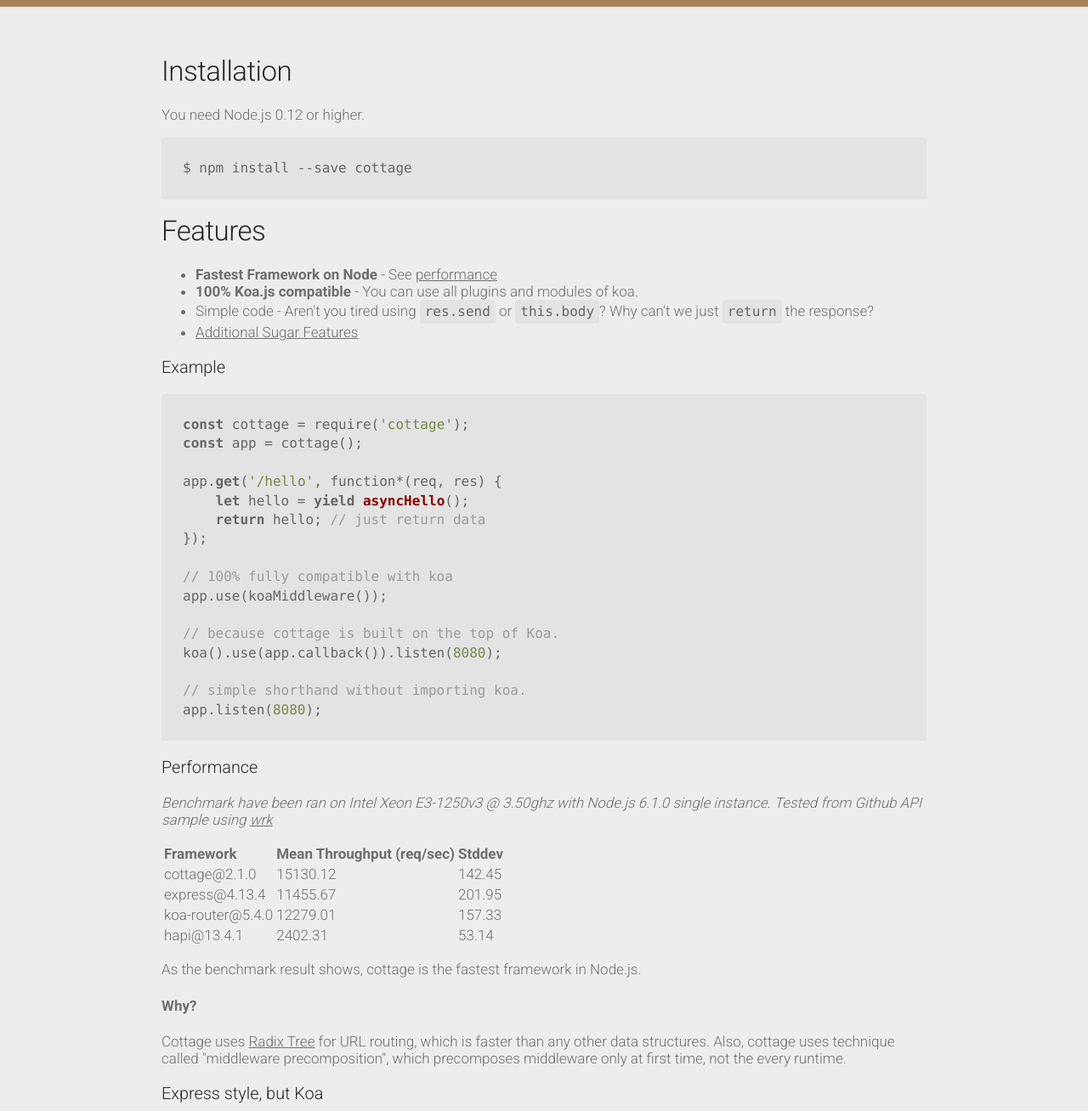
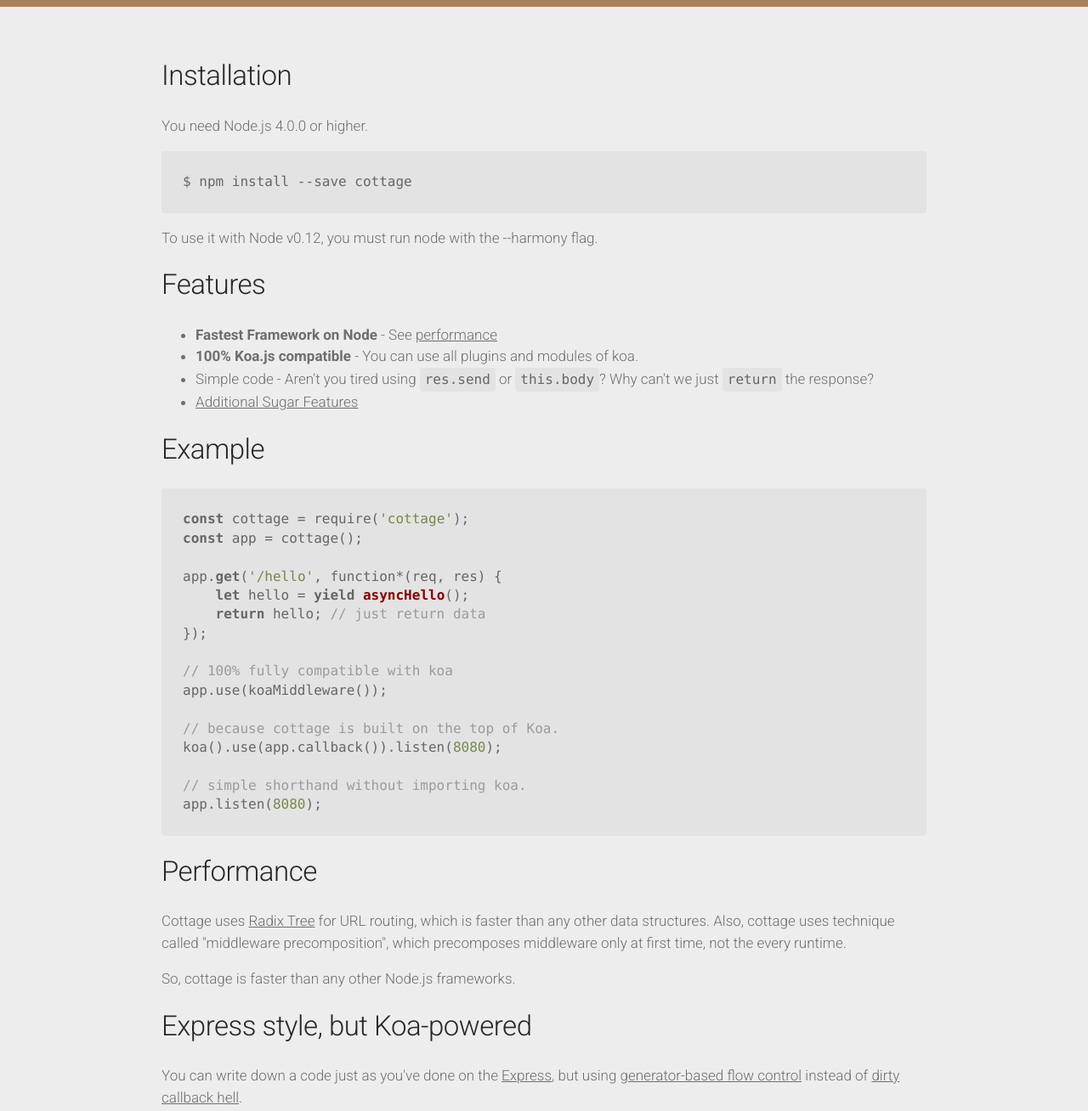
Before and after one commit to therne/cottage, a plain HTML site: page index.html in a window 1280 px wide. Shown: the part 700-2008 px from the top of the page at 85% size. Drawn offline with nearby package versions, Linux system fonts and the light colour scheme.

Commit message:
Bit modified

````diff
--- a/index.html
+++ b/index.html
@@ -84,6 +84,7 @@
         padding-top: 56px;
         padding-bottom: 56px;
         color: #6e6e6e;
+        line-height: 1.5;
       }
 
       .high {
--- a/main.md
+++ b/main.md
@@ -1,9 +1,11 @@
 # Installation
-You need Node.js 0.12 or higher.
+You need Node.js 4.0.0 or higher.
 
 ```
 $ npm install --save cottage
 ```
+
+To use it with Node v0.12, you must run node with the --harmony flag.
 
 # Features
 - **Fastest Framework on Node** - See [performance](#performance)
@@ -12,7 +14,7 @@
 - [Additional Sugar Features](#status)
 
 
-### Example
+# Example
 ```js
 const cottage = require('cottage');
 const app = cottage();
@@ -32,24 +34,13 @@
 app.listen(8080);
 ```
 
-### Performance
-*Benchmark have been ran on Intel Xeon E3-1250v3 @ 3.50ghz with Node.js 6.1.0 single instance.*
-*Tested from Github API sample using [wrk][wrk-repo]*
-
-Framework       | Mean Throughput (req/sec) | Stddev |
-----------------|---------------|-----------|
-cottage@2.1.0   | 15130.12      | 142.45    |
-express@4.13.4  | 11455.67      | 201.95    |
-koa-router@5.4.0| 12279.01      | 157.33    |
-hapi@13.4.1     | 2402.31       | 53.14     |
-
-As the benchmark result shows, cottage is the fastest framework in Node.js.
-
-#### Why?
+# Performance
 Cottage uses [Radix Tree][radix-tree-wiki] for URL routing, which is faster than any other data structures.
 Also, cottage uses technique called "middleware precomposition", which precomposes middleware only at first time, not the every runtime.
 
-### Express style, but Koa
+So, cottage is faster than any other Node.js frameworks.
+
+# Express style, but Koa-powered
 You can write down a code just as you've done on the [Express][express-repo],
 but using [generator-based flow control][gen-flow] instead of [dirty callback hell]().
 
````
Also changed, not shown: cottage_big_logo.png.
